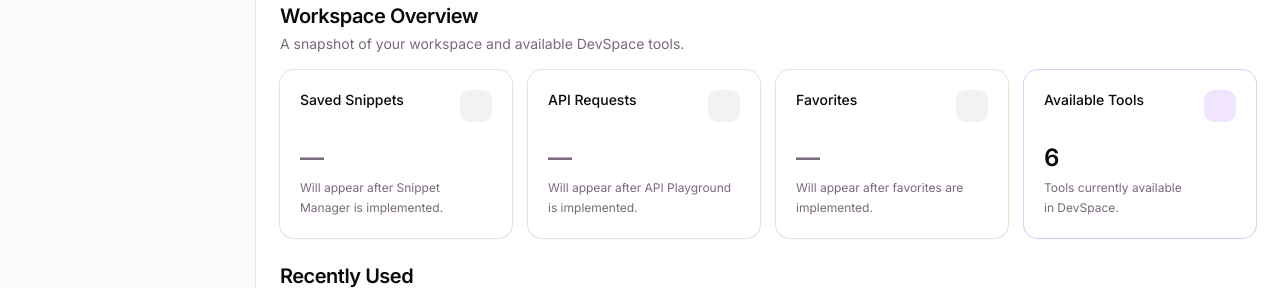
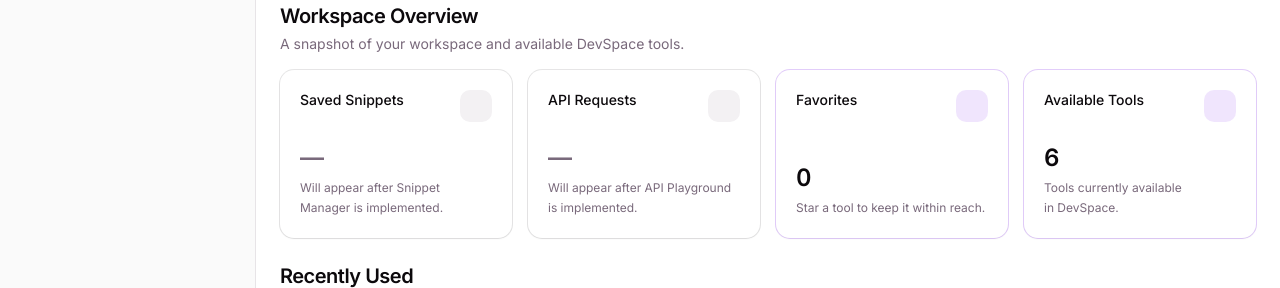
Before and after one commit to Retribution-7/dev-space, a Next.js app: page /dashboard in a window 1280 px wide. Shown: the part 346-634 px from the top of the page. Built offline with nearby package versions, Linux system fonts and the light colour scheme; some icons are missing.

Commit message:
feat: show favorites count in workspace overview

```diff
--- a/src/widgets/dashboard/workspace-overview.tsx
+++ b/src/widgets/dashboard/workspace-overview.tsx
@@ -1,3 +1,5 @@
+"use client";
+
 import {
 	ApiIcon,
 	CodeFolderIcon,
@@ -7,36 +9,52 @@ import {
 import { HugeiconsIcon, type IconSvgElement } from "@hugeicons/react";
 
 import { Card, CardContent } from "@/components/ui/card";
+import { Skeleton } from "@/components/ui/skeleton";
+import { useFavorites } from "@/features/favorites";
 import { availableToolsCount } from "@/shared/config/tools";
 import { cn } from "@/shared/lib/utils";
 
-type OverviewMetric = {
+type BaseMetric = {
 	title: string;
-	value: number | null;
-	description: string;
 	icon: IconSvgElement;
 };
 
+type StaticOverviewMetric = BaseMetric & {
+	kind: "static";
+	value: number | null;
+	description: string;
+};
+
+type FavoritesOverviewMetric = BaseMetric & {
+	kind: "favorites";
+};
+
+type OverviewMetric = StaticOverviewMetric | FavoritesOverviewMetric;
+
+type MetricStatus = "ready" | "loading" | "error";
+
 const metrics: OverviewMetric[] = [
 	{
+		kind: "static",
 		title: "Saved Snippets",
 		value: null,
 		description: "Will appear after Snippet Manager is implemented.",
 		icon: CodeFolderIcon,
 	},
 	{
+		kind: "static",
 		title: "API Requests",
 		value: null,
 		description: "Will appear after API Playground is implemented.",
 		icon: ApiIcon,
 	},
 	{
+		kind: "favorites",
 		title: "Favorites",
-		value: null,
-		description: "Will appear after favorites are implemented.",
 		icon: StarIcon,
 	},
 	{
+		kind: "static",
 		title: "Available Tools",
 		value: availableToolsCount,
 		description: "Tools currently available in DevSpace.",
@@ -45,14 +63,18 @@ const metrics: OverviewMetric[] = [
 ];
 
 type MetricCardProps = {
-	metric: OverviewMetric;
+	metric: StaticOverviewMetric;
+	status?: MetricStatus;
 };
 
-function MetricCard({ metric }: MetricCardProps) {
-	const hasData = metric.value !== null;
+function MetricCard({ metric, status = "ready" }: MetricCardProps) {
+	const hasData = status === "ready" && metric.value !== null;
+	const isLoading = status === "loading";
+	const isError = status === "error";
 
 	return (
 		<Card
+			aria-busy={isLoading || undefined}
 			className={cn(
 				"gap-0 py-0 shadow-xs",
 				hasData && "ring-primary/20 dark:ring-primary/25",
@@ -74,27 +96,68 @@ function MetricCard({ metric }: MetricCardProps) {
 				</div>
 
 				<div className="mt-auto">
-					<p
+					<div
 						className={cn(
-							"text-2xl font-semibold tracking-tight tabular-nums",
+							"flex min-h-8 items-center text-2xl font-semibold tracking-tight tabular-nums",
 							!hasData && "text-muted-foreground",
 						)}
 					>
-						{hasData ? (
+						{isLoading ? (
+							<Skeleton className="h-7 w-12" />
+						) : hasData ? (
 							metric.value
 						) : (
 							<>
 								<span aria-hidden="true">—</span>
-								<span className="sr-only">No data yet</span>
+								<span className="sr-only">
+									{isError ? "Data unavailable" : "No data yet"}
+								</span>
 							</>
 						)}
-					</p>
+					</div>
 					<p className="text-muted-foreground mt-1 text-xs leading-5 text-pretty">
 						{metric.description}
 					</p>
 				</div>
 			</CardContent>
 		</Card>
+	);
+}
+
+type FavoritesMetricProps = {
+	metric: FavoritesOverviewMetric;
+};
+
+function FavoritesMetric({ metric }: FavoritesMetricProps) {
+	const { favoriteIds, isLoading, hasError } = useFavorites();
+	const status: MetricStatus = isLoading
+		? "loading"
+		: hasError
+			? "error"
+			: "ready";
+	const favoriteCount = favoriteIds.length;
+
+	let description = "Tools you've starred for quick access.";
+
+	if (isLoading) {
+		description = "Loading your favorite tools.";
+	} else if (hasError) {
+		description = "Couldn't load favorites. Try refreshing the page.";
+	} else if (favoriteCount === 0) {
+		description = "Star a tool to keep it within reach.";
+	}
+
+	return (
+		<MetricCard
+			metric={{
+				kind: "static",
+				title: metric.title,
+				value: status === "ready" ? favoriteCount : null,
+				description,
+				icon: metric.icon,
+			}}
+			status={status}
+		/>
 	);
 }
 
@@ -117,9 +180,13 @@ export function WorkspaceOverview() {
 			</div>
 
 			<div className="grid gap-4 sm:grid-cols-2 xl:grid-cols-4">
-				{metrics.map((metric) => (
-					<MetricCard key={metric.title} metric={metric} />
-				))}
+				{metrics.map((metric) =>
+					metric.kind === "favorites" ? (
+						<FavoritesMetric key={metric.title} metric={metric} />
+					) : (
+						<MetricCard key={metric.title} metric={metric} />
+					),
+				)}
 			</div>
 		</section>
 	);
```
